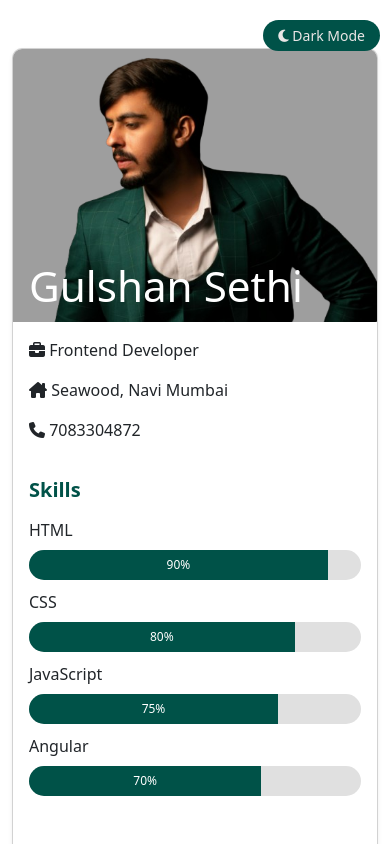
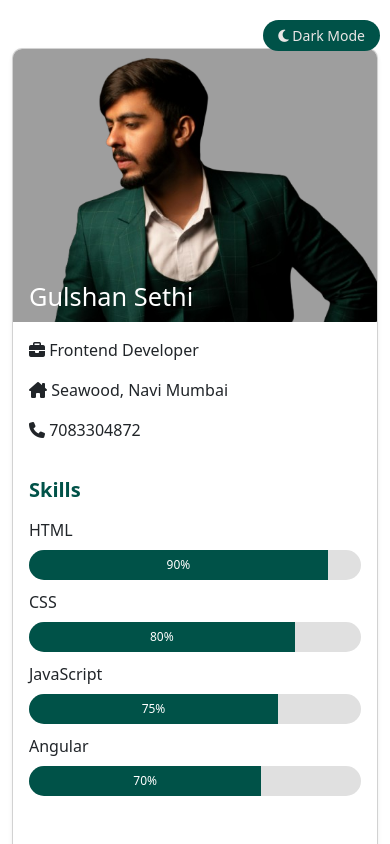
Before and after one commit to Gulshan043/DevProfile, an Angular app: page / in a window 390 px wide. Shown: the top 844 px of the page. Built offline with nearby package versions, Linux system fonts and the light colour scheme.

Commit message:
changed font size of title in profile section

```diff
--- a/public/assets/data.json
+++ b/public/assets/data.json
@@ -5,7 +5,7 @@
       "location": "Seawood, Navi Mumbai",
       "email": "gulshanjain043@gmail.com",
       "phone": "7083304872",
-      "image": "assets/photo.jpg",
+      "image": "assets/photo.WebP",
       "skills": [
         {"name": "HTML", "level": "90"},
         {"name": "CSS", "level": "80"},
--- a/src/app/app.component.html
+++ b/src/app/app.component.html
@@ -11,7 +11,7 @@
                 <div class="card shadow-sm">
                     <header class="profile-header">
                         <div class="display">
-                            <img src="assets/photo.WebP" width="400" height="300" alt="Profile Picture" class="img-fluid" loading="eager">
+                            <img src="{{profileData.image}}" width="400" height="300" alt="Profile Picture" class="img-fluid" loading="eager">
                             <h2 class="name ps-3">{{profileData?.name}}</h2>
                         </div>
                         <p class="ps-3 mt-3"><i class="fa-solid fa-briefcase"></i> {{profileData?.designation}}</p>
--- a/src/app/app.component.scss
+++ b/src/app/app.component.scss
@@ -248,7 +248,7 @@ body {
   }
   .display {
     .name {
-      font-size: 5vmax !important;
+      font-size: 3vmax !important;
     }
   }
 }
@@ -266,6 +266,14 @@ body {
     }
 }
 
+@media (max-width: 992px){
+  .display{
+    .name{
+    font-size: 2vmax;
+    }
+}
+}
+
 @media(max-width:1400px){
   .skills{
     margin: 20px 0px;
```
